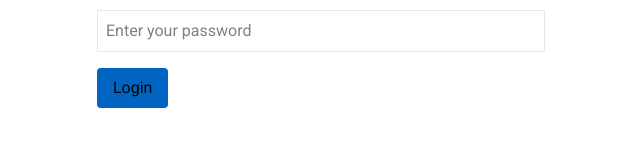
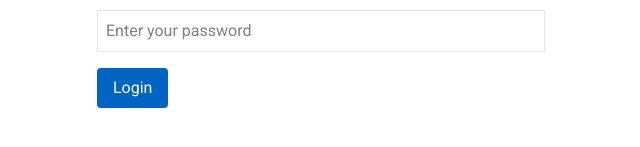
Before and after one commit to chukshon/softhesis, a Next.js app: page /login in a window 1280 px wide. Shown: the part 189-336 px from the top of the page, without its empty margins (319-959 px from the left). Built offline with nearby package versions, Linux system fonts and the light colour scheme.

Commit message:
minor styling edit to the Button component

```diff
--- a/components/atoms/Button.tsx
+++ b/components/atoms/Button.tsx
@@ -9,7 +9,7 @@
 const Button = ({ type, onClick, children }: ButtonProps) => {
   return (
     <button
-      className="bg-blue-500 text-white py-2 px-4 rounded"
+      className="text-neutral-0 bg-blue-500 text-white py-2 px-4 rounded"
       onClick={onClick}
       type={type}
     >
```
